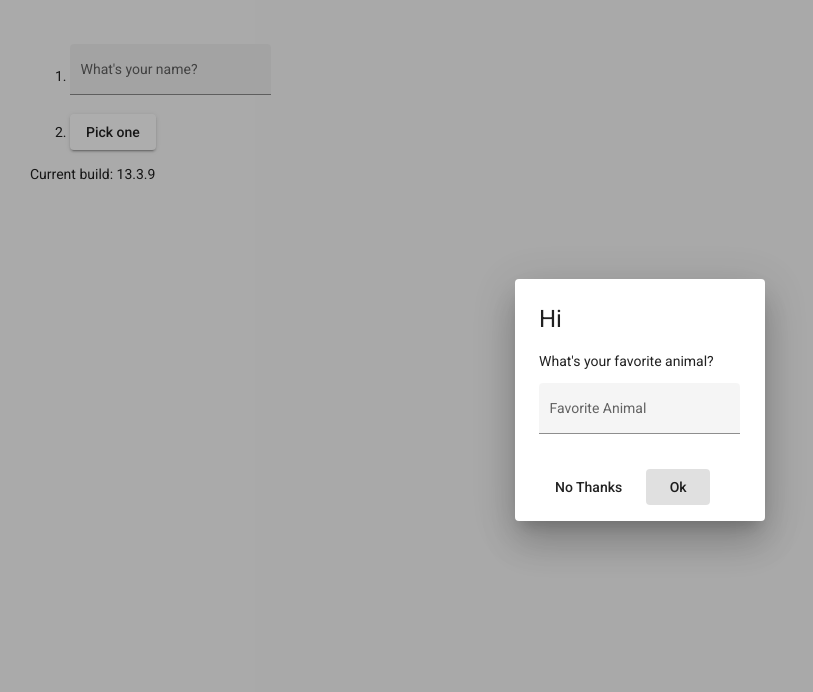
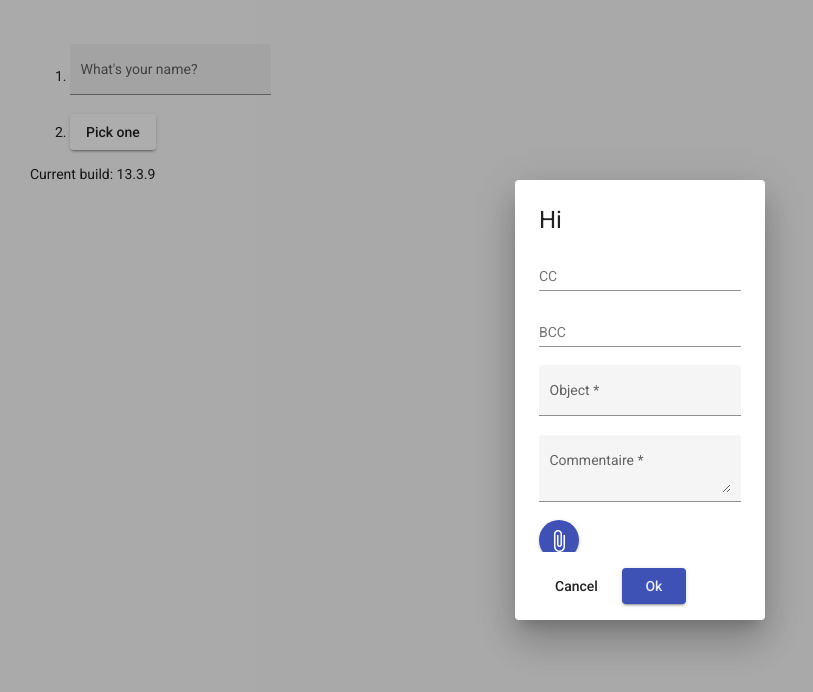
Before and after one commit to kasmiii/validation-matdialog-2, an Angular app: page / in a window 1280 px wide. Both pictures are taken after a click on the button "Pick one". Shown: the top 692 px of the page, without its empty margins (0-813 px from the left). Built offline with nearby package versions, Linux system fonts and the light colour scheme.

Commit message:
adding a valid form

```diff
--- a/src/app/app.module.ts
+++ b/src/app/app.module.ts
@@ -3,10 +3,11 @@ import {BrowserModule} from '@angular/platform-browser';
 import {BrowserAnimationsModule} from '@angular/platform-browser/animations';
 
 import {MaterialExampleModule} from '../material.module';
-import {DialogOverviewExample, DialogOverviewExampleDialog} from './dialog-overview-example';
+import {DialogOverviewExample} from './dialog-overview-example';
 import {FormsModule, ReactiveFormsModule} from '@angular/forms';
 import {MatNativeDateModule} from '@angular/material/core';
 import {HttpClientModule} from '@angular/common/http';
+import { DialogOverviewExampleDialog } from './dialog-overview-dialog';
 
 @NgModule({
   declarations: [DialogOverviewExample, DialogOverviewExampleDialog],
--- /dev/null
+++ b/src/app/dialog-overview-dialog.ts
@@ -0,0 +1,133 @@
+import { Component, Inject } from "@angular/core";
+import { COMMA, ENTER } from '@angular/cdk/keycodes';
+import { FormBuilder, FormGroup, Validators } from "@angular/forms";
+import { MatChipInputEvent } from "@angular/material/chips";
+import { MatDialogRef, MAT_DIALOG_DATA } from "@angular/material/dialog";
+import { DialogData } from "./dialog-overview-example";
+
+export interface Channel {
+  id: string;
+  name: string;
+}
+export interface RequestModel {
+  id: string;
+  email_customer: string;
+}
+
+@Component({
+  //selector: 'dialog-overview-example-dialog',
+  templateUrl: 'dialog-overview-example-dialog.html',
+  styleUrls: ['dialog-overview-example-dialog.css'],
+})
+export class DialogOverviewExampleDialog{
+
+
+  //let param = this.resolve();
+
+  public dismiss: Function;
+  public resolve: Function;
+
+  // internal properties
+  public comment = '';
+  public channel: Channel;
+  public requests: RequestModel[];
+  public containerIds: string[];
+  public valid: boolean;
+
+  //public body: Omit<MailReplyDTO_V2, IgnoredProps>;
+
+  addOnBlurCC = true;
+  addOnBlurBCC = true;
+  readonly separatorKeysCodes = [ENTER, COMMA] as const;
+  CCs: string[] = [];
+  BCCs: string[] = [];
+  selectedFiles: File[] = [];
+
+  //announcer = inject(LiveAnnouncer);
+  //emailForm: FormGroup;
+  //matcher = new ErrorStateMatcher();
+
+  attachments: string[] = [];
+  emailForm: FormGroup;
+
+  constructor(
+    public dialogRef: MatDialogRef<DialogOverviewExampleDialog>,
+    private readonly fb: FormBuilder,
+    @Inject(MAT_DIALOG_DATA) public data: DialogData
+  ) {
+    this.emailForm = this.fb.group({
+      objectControl: ['', [Validators.required]],
+      commentControl: ['', [Validators.required]],
+    });
+    //this.channel = data.channel;
+    //this.containerIds = data.loaderContainerIds;
+    //this.requests = data.requests;
+  }
+
+  cancel(): void {
+    this.dismiss();
+  }
+
+  // get transfer from event object
+  onAnswerChange() {
+    //console.log("Inside onAnswerChange() :: Typed comment :: " + this.comment);
+    if (this.comment.length !== 0) {
+      this.valid = true;
+    } else {
+      this.valid = false;
+    }
+  }
+
+  onFileSelected(event: any) {
+    const files: FileList = event.target.files;
+    this.selectedFiles = Array.from(files);
+  }
+
+  removeFile(file: File) {
+    const index = this.selectedFiles.indexOf(file);
+    if (index !== -1) {
+      this.selectedFiles.splice(index, 1);
+    }
+    //console.log('after remove:: ' + JSON.stringify(this.selectedFiles));
+  }
+
+  addAddress(addressType: string, event: MatChipInputEvent): void {
+    const value = (event.value || '').trim();
+    if (addressType === 'cc') {
+      // Add our fruit
+      if (value) {
+        this.CCs.push(value);
+      }
+    } else {
+      if (value) {
+        this.BCCs.push(value);
+      }
+    }
+    // Clear the input value
+    event.chipInput!.clear();
+  }
+
+  removeAddress(addressType: string, email: string): void {
+    if (addressType === 'cc') {
+      const index = this.CCs.indexOf(email);
+      if (index >= 0) {
+        this.CCs.splice(index, 1);
+        //this.announcer.announce(`Removed ${email}`);
+      }
+    } else {
+      const index = this.BCCs.indexOf(email);
+      if (index >= 0) {
+        this.BCCs.splice(index, 1);
+        //this.announcer.announce(`Removed ${email}`);
+      }
+    }
+  }
+
+  validate() {
+    console.log('validate button clicked ...');
+  }
+
+  onNoClick(): void {
+    this.dialogRef.close();
+  }
+}
--- a/src/app/dialog-overview-example-dialog.html
+++ b/src/app/dialog-overview-example-dialog.html
@@ -1,17 +1,102 @@
-<h1 mat-dialog-title>Hi {{data.name}}</h1>
-<div mat-dialog-content>
-  <p>What's your favorite animal?</p>
-  <mat-form-field appearance="fill">
-    <mat-label>Favorite Animal</mat-label>
-    <input matInput [(ngModel)]="data.animal">
-  </mat-form-field>
-</div>
-<div mat-dialog-actions>
-  <button mat-button (click)="onNoClick()">No Thanks</button>
-  <button mat-button [mat-dialog-close]="data.animal" cdkFocusInitial>Ok</button>
+<h1 mat-dialog-title>Hi</h1>
+<div>
+  <div mat-dialog-content>
+    <form class="example-form" [formGroup]="emailForm">
+      <mat-form-field class="example-chip-list">
+        <mat-label>CC</mat-label>
+        <mat-chip-list #chipGridCC aria-label="enter CC"
+          >
+          <mat-chip *ngFor="let cc of CCs" (removed)="removeAddress('cc',cc)">
+            {{cc}}
+            <button matChipRemove [attr.aria-label]="'remove ' + cc">
+              <mat-icon>cancel</mat-icon>
+            </button>
+          </mat-chip>
+          <input
+            placeholder="Nouveau CC"
+            [matChipInputFor]="chipGridCC"
+            [matChipInputSeparatorKeyCodes]="separatorKeysCodes"
+            [matChipInputAddOnBlur]="addOnBlurCC"
+            (matChipInputTokenEnd)="addAddress('cc',$event)"
+          />
+        </mat-chip-list>
+      </mat-form-field>
+
+      <mat-form-field class="example-chip-list">
+        <mat-label>BCC</mat-label>
+        <mat-chip-list #chipGridBCC aria-label="Enter BCC">
+          <mat-chip
+            *ngFor="let bcc of BCCs"
+            (removed)="removeAddress('bcc',bcc)"
+          >
+            {{bcc}}
+            <button matChipRemove [attr.aria-label]="'remove ' + bcc">
+              <mat-icon>cancel</mat-icon>
+            </button>
+          </mat-chip>
+          <input
+            placeholder="Nouveau BCC"
+            [matChipInputFor]="chipGridBCC"
+            [matChipInputSeparatorKeyCodes]="separatorKeysCodes"
+            [matChipInputAddOnBlur]="addOnBlurBCC"
+            (matChipInputTokenEnd)="addAddress('bcc',$event)"
+          />
+        </mat-chip-list>
+      </mat-form-field>
+
+      <mat-form-field class="example-full-width" appearance="fill">
+        <mat-label>Object</mat-label>
+        <input matInput formControlName="objectControl" />
+      </mat-form-field>
+
+      <mat-form-field class="example-full-width" appearance="fill">
+        <mat-label>Commentaire</mat-label>
+        <textarea matInput formControlName="commentControl"></textarea>
+      </mat-form-field>
+
+      <div>
+        <input
+          type="file"
+          (change)="onFileSelected($event)"
+          #fileInput
+          style="display: none"
+          multiple
+        />
+        <button
+          mat-raised-button
+          mat-icon-button
+          color="primary"
+          (click)="fileInput.click()"
+        >
+          <mat-icon>attach_file</mat-icon>
+        </button>
+      </div>
+
+      <mat-chip-list>
+        <mat-chip
+          *ngFor="let file of selectedFiles"
+          [removable]="true"
+          (removed)="removeFile(file)"
+        >
+          {{ file.name }}
+          <mat-icon matChipRemove>cancel</mat-icon>
+        </mat-chip>
+      </mat-chip-list>
+    </form>
+  </div>
 </div>
 
-
-<!-- Copyright 2023 Google LLC. All Rights Reserved.
-    Use of this source code is governed by an MIT-style license that
-    can be found in the LICENSE file at https://angular.io/license -->
+<div mat-dialog-actions>
+  <button mat-button (click)="onNoClick()">Cancel</button>
+  <button
+    mat-button
+    mat-raised-button
+    color="primary"
+    type="submit"
+    [mat-dialog-close]="data"
+    (click)="validate()"
+    cdkFocusInitial
+  >
+    Ok
+  </button>
+</div>
```
Also changed, not shown: src/app/dialog-overview-example.ts (+12 -8 lines).
